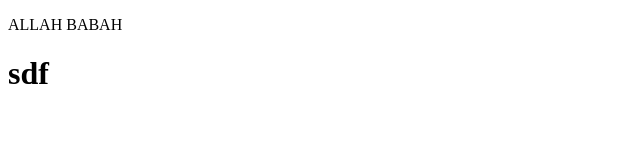
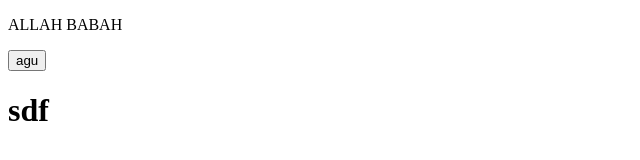
Before and after one commit to Pepeshka32/beta, a plain HTML site: page index.html in a window 1280 px wide. Shown: the whole page, without its empty margins (0-640 px from the left). Drawn offline with Linux system fonts and the light colour scheme.

Commit message:
add button

```diff
--- a/index.html
+++ b/index.html
@@ -7,6 +7,9 @@
 </head>
 <body>
     <p>ALLAH BABAH</p>
+    <button>agu</button>
     <h1>sdf</h1>
+    <!-- askfdsl;fks;dlfks;dlfksdf
+     -->
 </body>
 </html>
```
